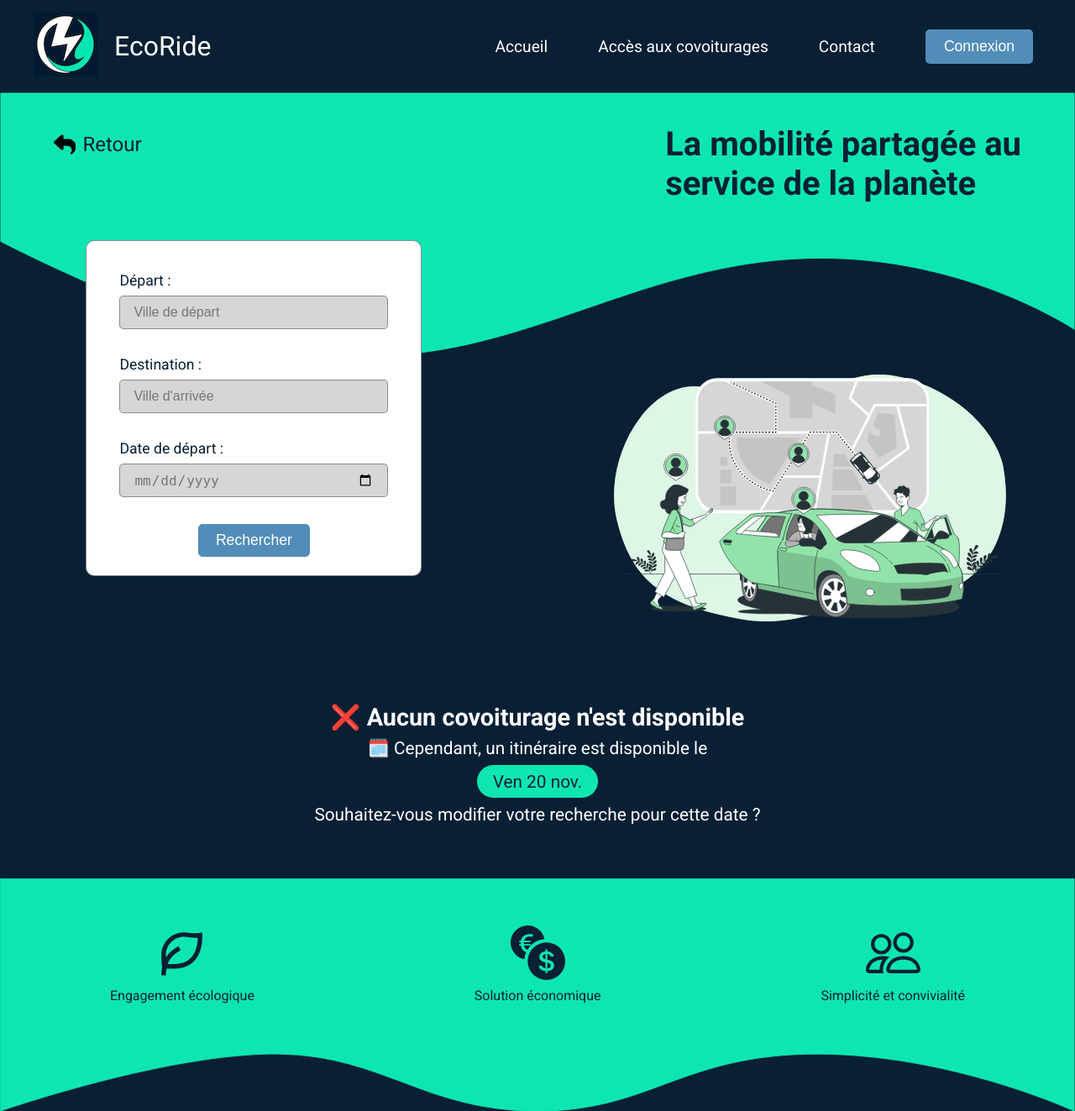
After one commit to jeanne-bdh/EcoRide, a PHP site: page /pages/carpools/no_carpool.php in a window 1280 px wide. The commit adds this page. Shown: the top 1323 px of the page at 84% size. Run offline with PHP 8.4, Linux system fonts and the light colour scheme.

Commit message:
add access carpool

```diff
--- a/assets/css/main.css
+++ b/assets/css/main.css
@@ -27,7 +27,12 @@ h1 {
 
 h2 {
   color: #ffffff;
-  font-size: 1.8rem;
+  font-size: 1.4rem;
+}
+@media (min-width: 768px) {
+  h2 {
+    font-size: 1.8rem;
+  }
 }
 
 h3 {
@@ -94,6 +99,29 @@ li {
   color: #081F34;
   border-color: rgba(8, 31, 52, 0.4);
   background-color: #0EE6B1;
+}
+
+.green-tag {
+  background-color: #0EE6B1;
+  border-radius: 2rem;
+  width: 6rem;
+  height: 1.8rem;
+  display: flex;
+  justify-content: center;
+  align-items: center;
+  margin: 1rem;
+}
+.green-tag p {
+  color: #081F34;
+}
+@media (min-width: 1200px) {
+  .green-tag {
+    width: 9rem;
+    height: 2.4rem;
+  }
+  .green-tag p {
+    font-size: 1.3rem;
+  }
 }
 
 nav {
@@ -676,6 +704,24 @@ textarea {
     font-size: 1.6rem;
   }
 }
+.text-access-carpool {
+  text-align: center;
+  margin-top: 1rem;
+}
+.text-access-carpool .green-tag {
+  margin: auto;
+}
+
+.text-alter-carpool {
+  text-align: center;
+  margin: 0.5rem;
+}
+@media (min-width: 1200px) {
+  .text-alter-carpool {
+    font-size: 1.3rem;
+  }
+}
+
 .hero-section {
   position: relative;
 }
@@ -755,15 +801,6 @@ textarea {
   align-items: center;
   justify-content: space-between;
   margin: 1rem;
-}
-.hero-section .carpool-card .carpool-card-bottom .tag-voyage {
-  background-color: #0EE6B1;
-  border-radius: 2rem;
-  width: 6rem;
-  height: 1.8rem;
-  display: flex;
-  justify-content: center;
-  align-items: center;
 }
 .hero-section .carpool-card .details-link {
   display: flex;
@@ -954,20 +991,6 @@ textarea {
   width: 5rem;
 }
 
-.tag-voyage {
-  background-color: #0EE6B1;
-  border-radius: 2rem;
-  width: 6rem;
-  height: 1.8rem;
-  display: flex;
-  justify-content: center;
-  align-items: center;
-  margin: 1rem;
-}
-.tag-voyage p {
-  color: #081F34;
-}
-
 .btn-participate {
   display: block;
   margin: auto;
--- a/pages/carpool_details.php
+++ b/pages/carpools/carpool_details.php
@@ -42,7 +42,7 @@ if(isset($_GET["id_covoit"])){
                         <p>Lille</p>
                     </div>
                 </div>
-                <div class="tag-voyage">
+                <div class="green-tag">
                     <p>Non écolo</p>
                 </div>
             </div>
--- /dev/null
+++ b/pages/carpools/no_carpool.php
@@ -0,0 +1,52 @@
+<?php require_once __DIR__ . "/../../templates/header.php" ?>
+
+<section class="container-black">
+
+    <!-- HERO SECTION -->
+    <?php
+    include_once __DIR__ . "/../../templates/hero_section.php";
+    heroSection("La mobilité partagée au <br> service de la planète");
+    ?>
+
+    <!-- FORMULAIRE -->
+    <div class="container-form" id="container-form-home">
+        <form>
+            <div class="inputForm">
+                <label for="inputDepartCity">Départ :</label>
+                <input type="text" id="inputDepartCity" placeholder="Ville de départ">
+            </div>
+            <div class="inputForm">
+                <label for="inputArrivalCity">Destination :</label>
+                <input type="text" id="inputArrivalCity" placeholder="Ville d'arrivée">
+            </div>
+            <div class="inputForm">
+                <label for="inputDateHome">Date de départ :</label>
+                <input type="date" id="inputDateHome" name="dateDepartHome" required>
+            </div>
+            <div class="inputBtn">
+                <button type="submit" class="btn-blue btn-search">Rechercher</button>
+            </div>
+        </form>
+    </div>
+
+    </div>
+
+
+    <!-- MAIN SECTION -->
+    <div class="main-section">
+        <div class="img-main-section">
+            <img class="illust-home" src="/assets/images/home/illustration-accueil.svg" alt="Illustration de covoiturage pour page d'accueil">
+        </div>
+        <div class="text-access-carpool">
+            <h2>❌ Aucun covoiturage n'est disponible</h2>
+            <p class="text-alter-carpool">🗓️ Cependant, un itinéraire est disponible le </p>
+            <div class="green-tag">
+                <p>Ven 20 nov.</p>
+            </div>
+        </div>
+        <p class="text-alter-carpool">Souhaitez-vous modifier votre recherche pour cette date ?</p>
+    </div>
+    </div>
+</section>
+
+<?php require_once __DIR__ . "/../../templates/footer.php" ?>
--- a/sass/_carpool.scss
+++ b/sass/_carpool.scss
@@ -1,3 +1,24 @@
+// CARPOOL ACCESS & NO CARPOOL
+
+.text-access-carpool {
+    text-align: center;
+    margin-top: 1rem;
+
+    .green-tag {
+        margin: auto;
+    }
+}
+
+.text-alter-carpool {
+    text-align: center;
+    margin: 0.5rem;
+
+    @media (min-width:1200px) {
+        font-size: 1.3rem;
+    }
+}
+
+
 // CARD SEARCH + EN COMMUN
 
 .hero-section {
@@ -94,16 +115,6 @@
             align-items: center;
             justify-content: space-between;
             margin: 1rem;
-
-            .tag-voyage {
-                background-color: $primary;
-                border-radius: 2rem;
-                width: 6rem;
-                height: 1.8rem;
-                display: flex;
-                justify-content: center;
-                align-items: center;
-            }
         }
 
         .details-link {
--- a/sass/_components.scss
+++ b/sass/_components.scss
@@ -13,7 +13,11 @@ h1 {
 
 h2 {
     color: $white;
-    font-size: 1.8rem;
+    font-size: 1.4rem;
+
+    @media (min-width : 768px) {
+        font-size: 1.8rem;
+    }
 }
 
 h3 {
@@ -80,3 +84,27 @@ li {
         background-color: $primary;
     }
 }
+
+.green-tag {
+    background-color: $primary;
+    border-radius: 2rem;
+    width: 6rem;
+    height: 1.8rem;
+    display: flex;
+    justify-content: center;
+    align-items: center;
+    margin: 1rem;
+
+    p {
+        color: $black;
+    }
+
+    @media (min-width : 1200px) {
+        width: 9rem;
+        height: 2.4rem;
+
+        p{
+            font-size: 1.3rem;
+        }
+    }
+}
--- a/sass/_details-carpool.scss
+++ b/sass/_details-carpool.scss
@@ -154,22 +154,6 @@
     }
 }
 
-.tag-voyage {
-    background-color: $primary;
-    border-radius: 2rem;
-    width: 6rem;
-    height: 1.8rem;
-    display: flex;
-    justify-content: center;
-    align-items: center;
-    margin: 1rem;
-
-    p {
-        color: $black;
-    }
-}
-
-
 .btn-participate {
     display: block;
     margin: auto;
--- a/templates/carpool_card_user.php
+++ b/templates/carpool_card_user.php
@@ -28,7 +28,7 @@
         <div class="tag-status" data-status="<?= $carpool['status_covoit']; ?>">
             <p><?= $carpool['status_covoit']; ?></p>
         </div>
-        <div class="tag-voyage">
+        <div class="green-tag">
             <p><?= $carpool['type_voyage']; ?></p>
         </div>
         <div class="details-link">
--- a/templates/carpool_card_visitor.php
+++ b/templates/carpool_card_visitor.php
@@ -36,7 +36,7 @@
                 </svg>
                 <p class="p-rating">??</p>
             </div>
-            <div class="tag-voyage">
+            <div class="green-tag">
                 <p><?= $carpoolSearch['type_voyage']; ?></p>
             </div>
         </div>
--- a/templates/header.php
+++ b/templates/header.php
@@ -43,7 +43,7 @@ require_once __DIR__ . "/../libs/session.php";
                     <a class="nav-link" href="/">Accueil</a>
                 </li>
                 <li class="nav-item">
-                    <a class="nav-link" href="/pages/carpools_search.php">Accès aux covoiturages</a>
+                    <a class="nav-link" href="/pages/carpools/carpools_access.php">Accès aux covoiturages</a>
                 </li>
                 <li class="nav-item">
                     <a class="nav-link" href="/pages/contact.php">Contact</a>
```
Also changed, not shown: pages/carpools/carpools_access.php (added, +46 -0 lines), pages/home.php (deleted, +0 -66 lines), pages/carpools/carpools_search.php (renamed from pages/carpools_search.php), 1 other file.
